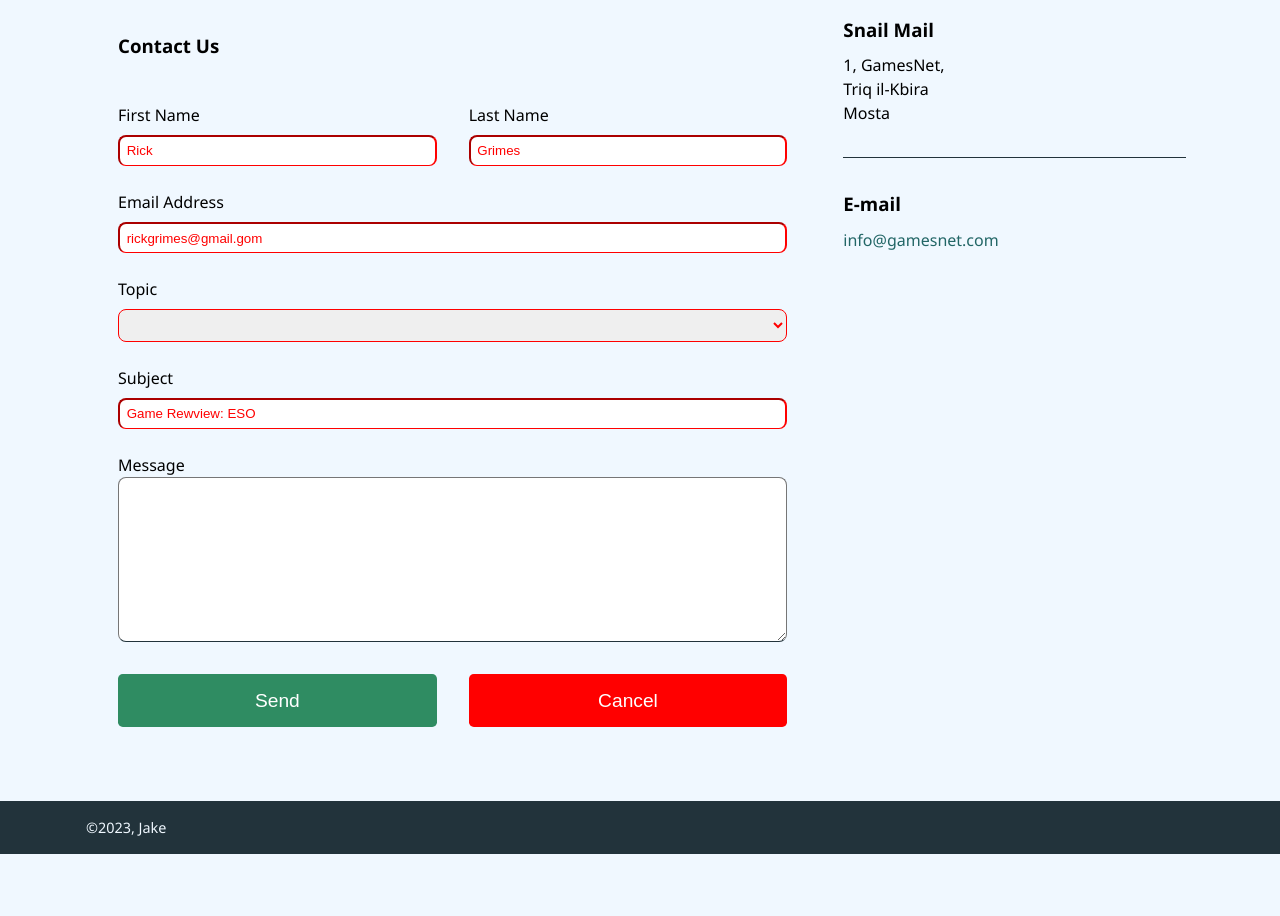
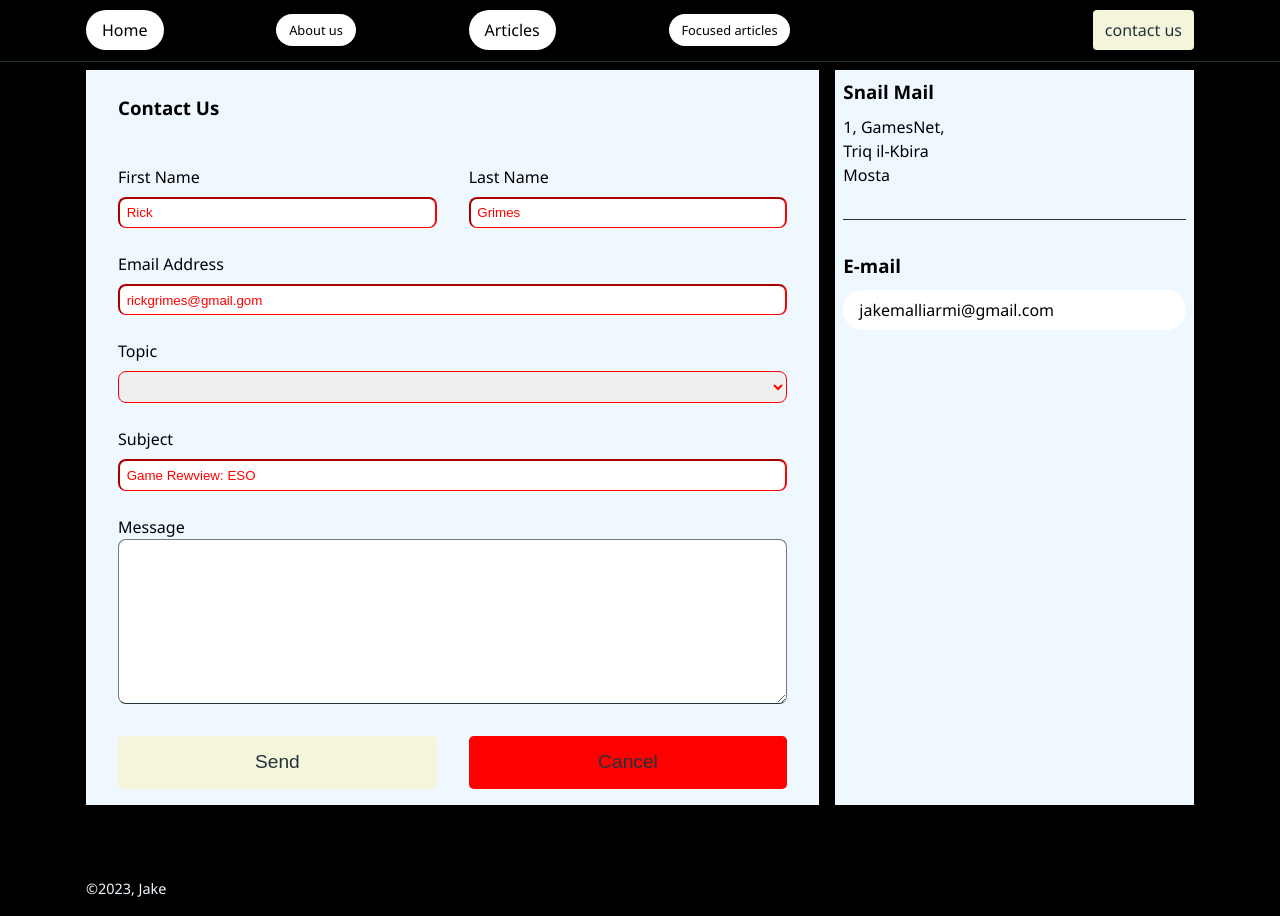
Before and after one commit to jaykeMschool/JaykeMschool.github.io, a plain HTML site: page WEB ASSIGNMENT/contact-page.html in a window 1280 px wide. Before the commit the page ends 854 px from the top, so only its background shows below. Drawn offline with Linux system fonts and the light colour scheme.

Commit message:
header work

```diff
--- a/WEB ASSIGNMENT/ASSETTS/STYLES/style.css
+++ b/WEB ASSIGNMENT/ASSETTS/STYLES/style.css
@@ -1,17 +1,88 @@
+.navbar {
+    border-bottom: 1px solid #22333b;
+    padding: .5em;
+}
+
+.navbar-name{
+    color: white;
+    font-family: silkscreen;
+    font-size: 100px;
+    text-decoration: none;
+    list-style: none;
+}
+
+.navbar .container {
+    display: flex;
+    align-items: center;
+    justify-content: space-between;
+}
+
+.navbar-nav {
+    display: flex;
+    list-style: none;
+    padding: 0;
+
+}
+.navbar-nav li {
+    padding: .5em;
+    margin: 0 0.5em;
+    font-size: 0.8em;
+}
+
 a {
-    color: #266;
+    color: black;
     text-decoration: none;
+    background-color: white;
+    padding: 0.5em 1em;
+    display: block;
+    border-radius: 30px;
 }
 
 
 
 
 a:hover {
-    color: #4fb286;
+    color: white;
+    background-color: black;
 }
 
+
+
+
+
+
+
+
+
+
+
+
+
+
+
+
+
+
+
+
+
+
+
+
+
+
+
+
+
+
+
+
+
+
+
+
 body {
-    background-color: aliceblue;
+    background-color: black;
     font-family: 'Segoe UI', Tahoma, Geneva, Verdana, sans-serif;
     line-height: 1.5;
 }
@@ -21,7 +92,7 @@ h1, h2, h3, h4, h5, h6{
 }
 
 footer{
-    background-color: #22333b;
+    background-color: black;
     color: aliceblue;
     font-size: .9em;
     margin-top: 4em;
@@ -50,8 +121,8 @@ footer{
 
 
 .button {
-    background-color: #2f8c62;
-    color: #fff;
+    background-color: beige;
+    color: #22333b;
     border: none;
     border-radius: .25em;
     padding: .5em .75em;
@@ -62,26 +133,9 @@ footer{
     color: #fff;
 }
 
-.navbar {
-    border-bottom: 1px solid #22333b;
-    padding: .5em;
-}
 
-.navbar .container {
-    display: flex;
-    align-items: center;
-    justify-content: space-between;
-}
 
-.navbar-nav {
-    display: flex;
-    list-style: none;
-    padding: 0;
-}
-.navbar-nav li {
-    padding: .5em;
-    margin: 0 0.5em;
-}
+
 
 .contact-form label,
 .contact-form input,
--- a/WEB ASSIGNMENT/contact-page.html
+++ b/WEB ASSIGNMENT/contact-page.html
@@ -9,6 +9,42 @@
 </head>
 <body>
 
+
+    <nav class="navbar">
+
+        <div class="container">
+            <a href="home-page.html" class="navbar-link">
+                Home
+            </a>
+
+            <ul class="navbar-nav">
+                <li class="navbar-item" >
+                    <a href="about-page.html" class="nav-link">About us</a>
+                </li>
+            </ul>
+
+            <a href="article-list-page.html" class="navbar-brand">
+                Articles
+            </a>
+
+            <ul class="navbar-nav">
+                <li class="navbar-item" >
+                    <a href="focused-article-page.html" class="nav-link">Focused articles</a>
+                </li>
+            </ul>
+
+            <ul class="navbar-nav">
+                <li class="navbar-item" >
+                    Jake Mallia
+                </li>
+            </ul>
+
+            <a href="contact.html" class="button">contact us</a>
+        </div>
+
+    </nav>
+
+
     <div class="container">
         <div class="row">
 
@@ -17,7 +53,7 @@
                 <main>
 
                     <form
-                    action="mailto:admin@gamesnet.com"
+                    action="jakemalliarmi@gmail.com"
                     method="post"
                     enctype="text/plain"
                     class="contact-form">
@@ -155,8 +191,8 @@
 
                 <h3>E-mail</h3>
 
-                <a href="mailto:info@gamesnet.com">
-                    info@gamesnet.com
+                <a href="mailto:jakemalliarmi@gmail.com">
+                    jakemalliarmi@gmail.com
                 </a>
             </div>
             </div>
```
Also changed, not shown: WEB ASSIGNMENT/about-page.html (+34 -0 lines), WEB ASSIGNMENT/article-list-page.html (+35 -0 lines), WEB ASSIGNMENT/focused-article-page.html (+17 -11 lines), WEB ASSIGNMENT/home-page.html (+1 -1 lines), WEB ASSIGNMENT/Silkscreen/OFL.txt (added), WEB ASSIGNMENT/Silkscreen/Silkscreen-Bold.ttf (added), WEB ASSIGNMENT/Silkscreen/Silkscreen-Regular.ttf (added), 1 other file.
